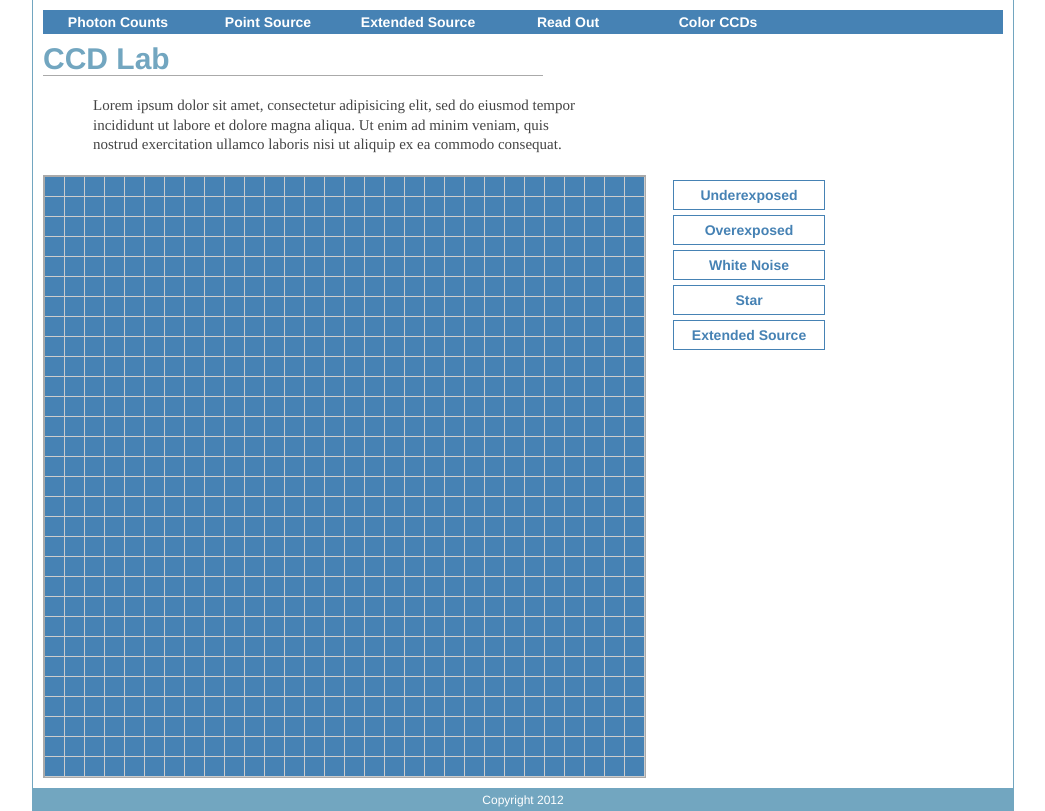
After one commit to adrn/astroLab, a PHP site: page /pointSource.php in a window 1280 px wide. The commit adds this page. Shown: the whole page, without its empty margins (117-1162 px from the left). Run offline with PHP 8.4, Linux system fonts and the light colour scheme.

Commit message:
modularity, new pages, etc ...

```diff
--- a/css/main.css
+++ b/css/main.css
@@ -130,3 +130,24 @@ p.copyright {
 br {
 	clear: both;
 }
+
+.wrapper .topNav {
+	background: steelblue;
+}
+
+.wrapper .topNav a {
+	float: left;
+	zoom: 1;
+	width: 150px;
+	text-align: center;
+	display: block;
+	padding: 5px 0;
+	color: #fff;
+	font: 14px/100% helvetica, arial, sans-serif;
+	font-weight: bold;
+	text-decoration: none;
+}
+
+.wrapper .topNav a:hover {
+	background: #333;
+}
--- /dev/null
+++ b/include/ccd.php
@@ -0,0 +1,14 @@
+<?php
+	function ccd($nRows,$nCols,$width,$height){
+		echo "\t<svg class=\"ccd\">\n";
+		for( $i = 0 ; $i < $nRows ; $i++ ){
+			for( $j = 0 ; $j < $nCols ; $j++ ){
+				$y = $i * ($height + 1);
+				$x = $j * ($width + 1 );
+				echo "    <rect x=\"$x\" y=\"$y\" width=\"$width\" height=\"$height\" class=\"pixel\""
+					. " i=\"$i\" j=\"$j\" />\n";
+			}
+		}// end i for
+		echo "\t</svg\n";
+	} // end ccd fcn
+?>
--- /dev/null
+++ b/include/footer.php
@@ -0,0 +1,5 @@
+	<br />
+	</div>
+	<p class="copyright">Copyright 2012</p>
+</body>
+</html>
--- /dev/null
+++ b/include/header.php
@@ -0,0 +1,38 @@
+<?php include("include/ccd.php"); ?>
+<html>
+
+<head>
+	<title>CCD Lab</title>
+	<link type="text/css" rel="stylesheet" href="http://astro.columbia.edu/~msalem/ccd/css/main.css" />
+
+	<script type="text/javascript" src="http://www.astro.columbia.edu/~msalem/ccd/js/jquery.js"></script>
+	<script type="text/javascript" src="http://www.astro.columbia.edu/~msalem/ccd/js/ccd.js"></script>
+	<script type="text/javascript">$(document).ready( function(){
+		var nRows = 30, nCols = 30;
+
+		// initialize CCD array
+		var CCD  = new Array(nRows);
+		for( i = 0 ; i < nRows ; i++ )
+			CCD[i] = Array(nCols);
+
+		// zero it out
+		for( i = 0 ; i < nRows ; i++ )
+			for( j = 0 ; j < nCols ; j++ )
+				CCD[i][j] = 0;
+
+		// build display / controls
+		ccd(CCD);
+	});</script>
+</head>
+
+<body>
+	<div class="wrapper">
+
+	<ul class="topNav">
+		<li><a href="http://www.astro.columbia.edu/~msalem/ccd/photon">Photon Counts</a>
+		<li><a href="http://www.astro.columbia.edu/~msalem/ccd/pointSource">Point Source</a>
+		<li><a href="http://www.astro.columbia.edu/~msalem/ccd/extended">Extended Source</a>
+		<li><a href="http://www.astro.columbia.edu/~msalem/ccd/readOut">Read Out</a>
+		<li><a href="http://www.astro.columbia.edu/~msalem/ccd/color">Color CCDs</a>
+		<br />
+	</ul>
--- /dev/null
+++ b/pointSource.php
@@ -0,0 +1,119 @@
+<?php include("include/header.php"); ?>
+
+	<h1>CCD Lab</h1>
+
+	<p class="intro"> Lorem ipsum dolor sit amet, consectetur adipisicing elit,
+			sed do eiusmod tempor incididunt ut labore et dolore magna
+			aliqua. Ut enim ad minim veniam, quis nostrud exercitation
+			ullamco laboris nisi ut aliquip ex ea commodo consequat.</p>
+
+	<div class="rightCol">
+
+		<ul class="controls">
+			<li><a href="" id="black">Underexposed</a></li>
+			<li><a href="" id="white">Overexposed</a></li>
+			<li><a href="" id="noise">White Noise</a></li>
+			<li><a href="" id="star">Star</a></li>
+			<li><a href="" id="extended">Extended Source</a></li>
+		</ul>
+
+		<div id="black_par" class="explanation">
+			<h2>Under Exposed</h2>
+			<p> Lorem ipsum dolor sit amet, consectetur adipisicing elit,
+					sed do eiusmod tempor incididunt ut labore et dolore magna
+					aliqua. Ut enim ad minim veniam, quis nostrud exercitation
+					ullamco laboris nisi ut aliquip ex ea commodo consequat.</p>
+
+			<p> Duis aute irure dolor in reprehenderit in voluptate velit esse
+					cillum dolore eu fugiat nulla pariatur. Excepteur sint occaecat
+					cupidatat non proident, sunt in culpa qui officia deserunt mollit
+					anim id est laborum.</p>
+		</div>
+		<div id="white_par" class="explanation">
+		  <h2>Over Exposed</h2>
+		  <p> Lorem ipsum dolor sit amet, consectetur adipisicing elit,
+		      sed do eiusmod tempor incididunt ut labore et dolore magna
+		      aliqua. Ut enim ad minim veniam, quis nostrud exercitation
+		      ullamco laboris nisi ut aliquip ex ea commodo consequat.</p>
+
+		  <p> Duis aute irure dolor in reprehenderit in voluptate velit esse
+		      cillum dolore eu fugiat nulla pariatur. Excepteur sint occaecat
+		      cupidatat non proident, sunt in culpa qui officia deserunt mollit
+		      anim id est laborum.</p>
+		</div>
+		<div id="noise_par" class="explanation">
+		  <h2>White Noise</h2>
+		  <p> Lorem ipsum dolor sit amet, consectetur adipisicing elit,
+		      sed do eiusmod tempor incididunt ut labore et dolore magna
+		      aliqua. Ut enim ad minim veniam, quis nostrud exercitation
+		      ullamco laboris nisi ut aliquip ex ea commodo consequat.</p>
+
+		  <p> Duis aute irure dolor in reprehenderit in voluptate velit esse
+		      cillum dolore eu fugiat nulla pariatur. Excepteur sint occaecat
+		      cupidatat non proident, sunt in culpa qui officia deserunt mollit
+		      anim id est laborum.</p>
+		</div>
+		<div id="star_par" class="explanation">
+		  <h2>A Star (unresolved source)</h2>
+		  <p> Lorem ipsum dolor sit amet, consectetur adipisicing elit,
+		      sed do eiusmod tempor incididunt ut labore et dolore magna
+		      aliqua. Ut enim ad minim veniam, quis nostrud exercitation
+		      ullamco laboris nisi ut aliquip ex ea commodo consequat.</p>
+
+		  <p> Duis aute irure dolor in reprehenderit in voluptate velit esse
+		      cillum dolore eu fugiat nulla pariatur. Excepteur sint occaecat
+		      cupidatat non proident, sunt in culpa qui officia deserunt mollit
+		      anim id est laborum.</p>
+		</div>
+		<div id="extended_par" class="explanation">
+		  <h2>Extended Source (resolved)</h2>
+		  <p> Lorem ipsum dolor sit amet, consectetur adipisicing elit,
+		      sed do eiusmod tempor incididunt ut labore et dolore magna
+		      aliqua. Ut enim ad minim veniam, quis nostrud exercitation
+		      ullamco laboris nisi ut aliquip ex ea commodo consequat.</p>
+
+		  <p> Duis aute irure dolor in reprehenderit in voluptate velit esse
+		      cillum dolore eu fugiat nulla pariatur. Excepteur sint occaecat
+		      cupidatat non proident, sunt in culpa qui officia deserunt mollit
+		      anim id est laborum.</p>
+		</div>
+		<div id="black_par" class="explanation">
+		  <h2>Under Exposed</h2>
+		  <p> Lorem ipsum dolor sit amet, consectetur adipisicing elit,
+		      sed do eiusmod tempor incididunt ut labore et dolore magna
+		      aliqua. Ut enim ad minim veniam, quis nostrud exercitation
+		      ullamco laboris nisi ut aliquip ex ea commodo consequat.</p>
+
+		  <p> Duis aute irure dolor in reprehenderit in voluptate velit esse
+		      cillum dolore eu fugiat nulla pariatur. Excepteur sint occaecat
+		      cupidatat non proident, sunt in culpa qui officia deserunt mollit
+		      anim id est laborum.</p>
+		</div>
+
+
+	</div>
+
+	<svg class="ccd">
+<?php
+
+	$nRows = 30;
+	$nCols = 30;
+
+	$width = 19;
+	$height = 19;
+
+
+	for( $i = 0 ; $i < $nRows ; $i++ ){
+		for( $j = 0 ; $j < $nCols ; $j++ ){
+			$y = $i * ($height + 1);
+			$x = $j * ($width + 1 );
+			echo "		<rect x=\"$x\" y=\"$y\" width=\"$width\" height=\"$height\" class=\"pixel\""
+				. " i=\"$i\" j=\"$j\" />\n";
+		}
+	}// end i for
+
+	echo "\t</svg>\n";
+
+	include("include/footer.php");
+
+?>
```
Also changed, not shown: extended.php (added, +119 -0 lines), index.php (+4 -132 lines), js/ccdPhoton.js (added, +152 -0 lines), photon.php (added, +98 -0 lines), include/index.php (added).
